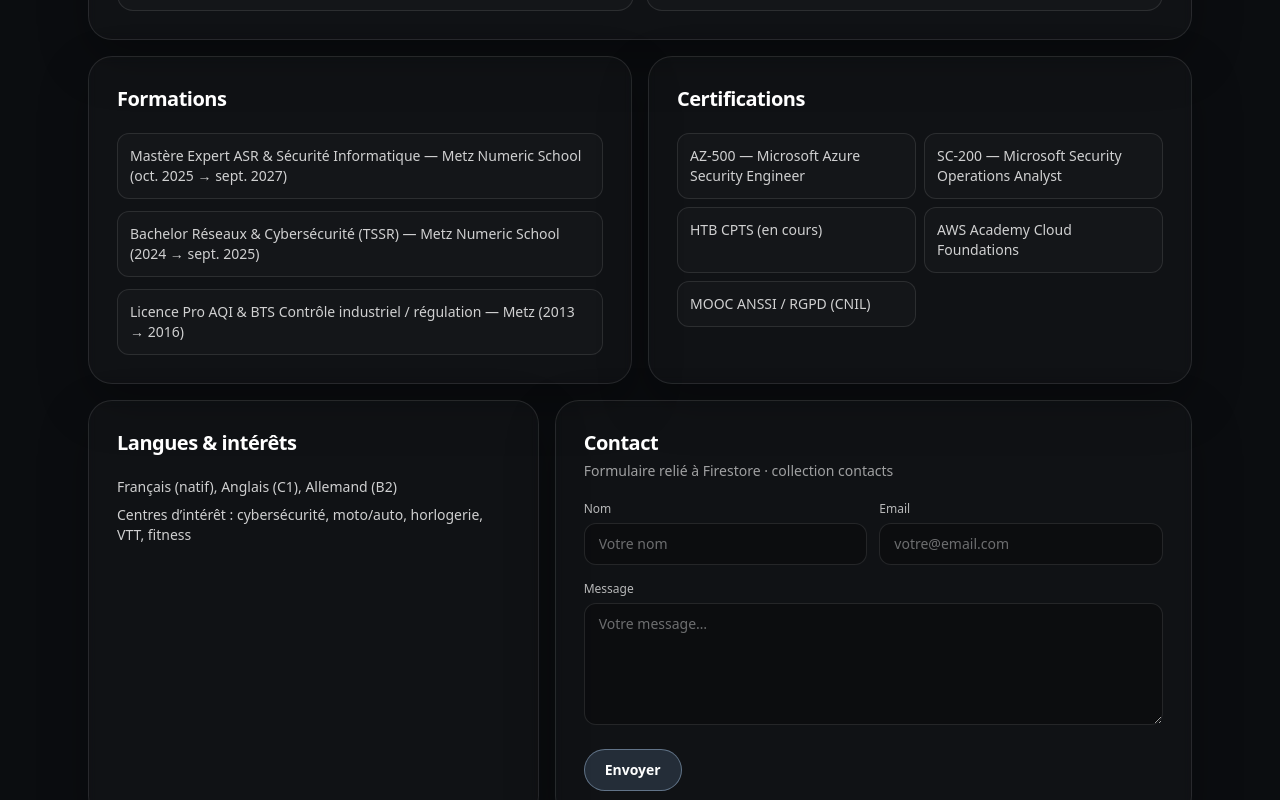
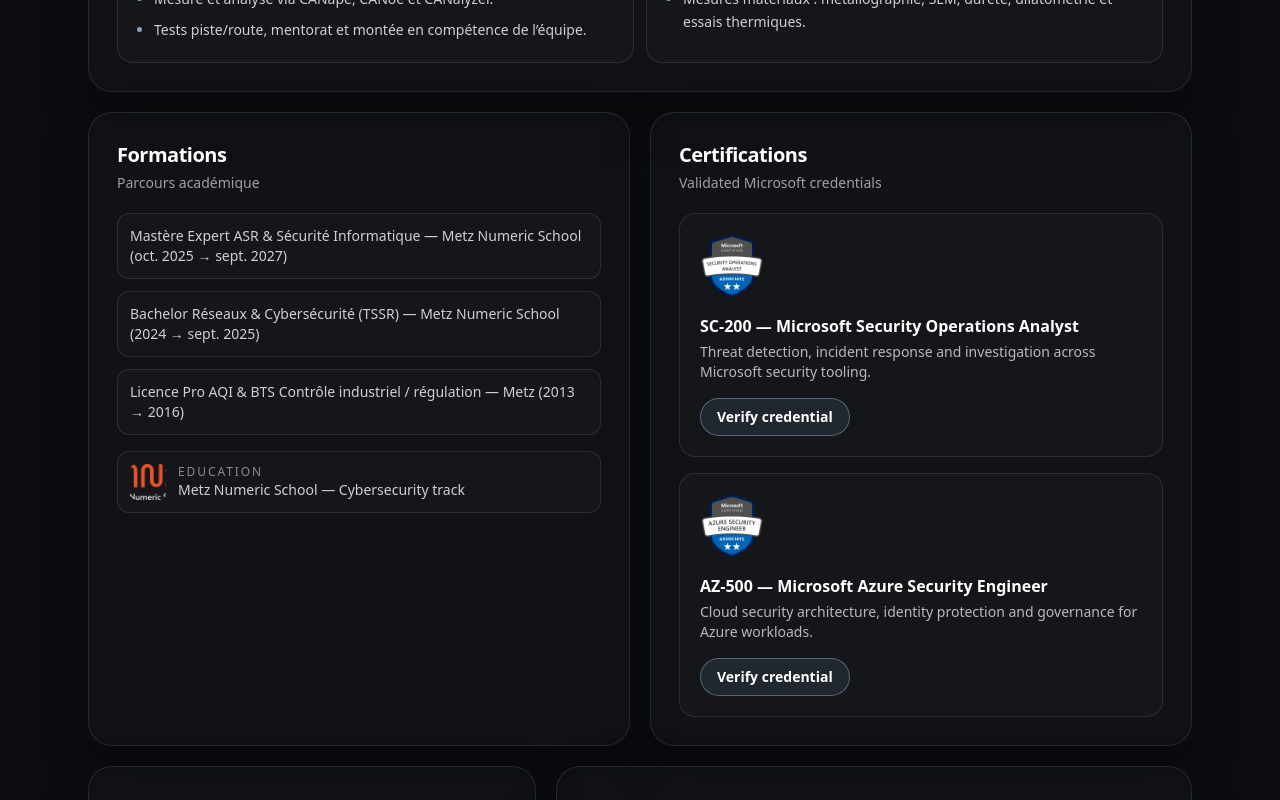
Before and after one commit to Sudo-auke/portfolio-firebase, a React app in the folder frontend/: page / in a window 1280 px wide. Shown: the part 1540-2340 px from the top of the page. Built offline with nearby package versions, Linux system fonts and the light colour scheme; the HTML template or start-up script is replaced by a standard one.

Commit message:
Enhance portfolio branding and certification presentation

```diff
--- a/frontend/src/App.jsx
+++ b/frontend/src/App.jsx
@@ -1,6 +1,12 @@
 import { useMemo, useState } from "react";
 import { db } from "./firebase";
 import { addDoc, collection, serverTimestamp } from "firebase/firestore";
+import microsoftLogo from "./assets/Logo-microsoft.png";
+import sentinelLogo from "./assets/Microsoft_Sentinel.png";
+import schoolLogo from "./assets/logo-ecole-mns.png";
+import az500Badge from "./assets/azure-security-engineer-associate.png";
+import sc200Badge from "./assets/security-operations-analyst-associate.png";
+import cvPdf from "./assets/CV_2025-11-23_Alexandre_Garing.pdf";
 
 function Section({ title, subtitle, children, className = "" }) {
   return (
@@ -67,6 +73,24 @@
   );
 }
 
+function CertificationCard({ image, title, description, verificationLink }) {
+  return (
+    <article className="group rounded-2xl border border-white/10 bg-white/[0.02] p-5 transition-all duration-300 hover:-translate-y-1 hover:border-blue-200/40 hover:shadow-[0_0_35px_rgba(138,180,255,0.18)]">
+      <img src={image} alt={`${title} certification badge`} className="h-16 w-16 rounded-lg object-cover" loading="lazy" />
+      <h3 className="mt-4 text-base font-semibold text-white">{title}</h3>
+      <p className="mt-1 text-sm text-white/70">{description}</p>
+      <a
+        href={verificationLink}
+        target="_blank"
+        rel="noreferrer"
+        className="mt-4 inline-flex rounded-full border border-blue-200/35 bg-blue-300/10 px-4 py-2 text-sm font-semibold text-white transition-all duration-300 hover:border-blue-200/60 hover:bg-blue-300/20 focus-visible:outline-none focus-visible:ring-2 focus-visible:ring-blue-200/45"
+      >
+        Verify credential
+      </a>
+    </article>
+  );
+}
+
 const skillTags = [
   "Microsoft Sentinel",
   "Microsoft Defender XDR",
@@ -125,6 +149,23 @@
       "Référent qualité équipements et suivi métrologie.",
       "Mesures matériaux : métallographie, SEM, dureté, dilatométrie et essais thermiques.",
     ],
+  },
+];
+
+const certifications = [
+  {
+    image: sc200Badge,
+    title: "SC-200 — Microsoft Security Operations Analyst",
+    description: "Threat detection, incident response and investigation across Microsoft security tooling.",
+    verificationLink:
+      "https://learn.microsoft.com/api/credentials/share/fr-fr/agaring/64CCC64B28CE2034?sharingId=4E3CE5C8334C64D1",
+  },
+  {
+    image: az500Badge,
+    title: "AZ-500 — Microsoft Azure Security Engineer",
+    description: "Cloud security architecture, identity protection and governance for Azure workloads.",
+    verificationLink:
+      "https://learn.microsoft.com/api/credentials/share/fr-fr/agaring/766EB8CD7C70FD46?sharingId=4E3CE5C8334C64D1",
   },
 ];
 
@@ -192,6 +233,12 @@
               </p>
               <p className="mt-2 text-sm text-white/55">Grand Est, France · Hybride</p>
 
+              <div className="mt-4 flex items-center gap-3">
+                <img src={microsoftLogo} alt="Microsoft logo" className="h-5 w-auto opacity-80" loading="lazy" />
+                <span className="text-white/35">•</span>
+                <img src={sentinelLogo} alt="Microsoft Sentinel logo" className="h-5 w-auto opacity-80" loading="lazy" />
+              </div>
+
               <div className="mt-6 flex flex-wrap gap-2.5">
                 <Pill>Microsoft Sentinel</Pill>
                 <Pill>Defender XDR</Pill>
@@ -203,6 +250,7 @@
             </div>
 
             <nav className="flex flex-wrap gap-2 self-start lg:justify-end">
+              <LinkButton href={cvPdf}>Download CV (PDF)</LinkButton>
               <LinkButton href="https://www.linkedin.com/in/alexandre-garing/">LinkedIn</LinkButton>
               <LinkButton href="https://github.com/Sudo-auke">GitHub</LinkButton>
               <LinkButton href="#contact" primary>
@@ -212,7 +260,7 @@
           </div>
         </header>
 
-        <main className="mt-6 grid gap-4 lg:grid-cols-12">
+        <main className="mt-8 grid gap-5 lg:grid-cols-12">
           <Section title="Profil" className="lg:col-span-5">
             <p className="text-sm leading-relaxed text-white/80 sm:text-[15px]">
               Spécialisé en sécurité cloud Microsoft, SOC operations et engineering de détection : Sentinel SIEM, Defender XDR,
@@ -241,7 +289,7 @@
             </div>
           </Section>
 
-          <Section title="Formations" className="lg:col-span-6">
+          <Section title="Formations" subtitle="Parcours académique" className="lg:col-span-6">
             <ul className="space-y-3 text-sm text-white/80">
               <li className="rounded-xl border border-white/10 bg-white/[0.02] p-3">
                 Mastère Expert ASR &amp; Sécurité Informatique — Metz Numeric School (oct. 2025 → sept. 2027)
@@ -253,22 +301,25 @@
                 Licence Pro AQI &amp; BTS Contrôle industriel / régulation — Metz (2013 → 2016)
               </li>
             </ul>
+            <div className="mt-4 flex items-center gap-3 rounded-xl border border-white/10 bg-white/[0.02] p-3">
+              <img src={schoolLogo} alt="Metz Numeric School logo" className="h-9 w-9 rounded-md object-cover opacity-90" loading="lazy" />
+              <div>
+                <p className="text-xs uppercase tracking-[0.16em] text-white/50">Education</p>
+                <p className="text-sm text-white/80">Metz Numeric School — Cybersecurity track</p>
+              </div>
+            </div>
           </Section>
 
-          <Section title="Certifications" className="lg:col-span-6">
-            <ul className="grid gap-2 text-sm text-white/80 sm:grid-cols-2">
-              {[
-                "AZ-500 — Microsoft Azure Security Engineer",
-                "SC-200 — Microsoft Security Operations Analyst",
-                "HTB CPTS (en cours)",
-                "AWS Academy Cloud Foundations",
-                "MOOC ANSSI / RGPD (CNIL)",
-              ].map((item) => (
-                <li key={item} className="rounded-xl border border-white/10 bg-white/[0.02] p-3">
-                  {item}
-                </li>
+          <Section
+            title="Certifications"
+            subtitle="Validated Microsoft credentials"
+            className="lg:col-span-6"
+          >
+            <div className="grid gap-4 md:grid-cols-2 lg:grid-cols-1">
+              {certifications.map((certification) => (
+                <CertificationCard key={certification.title} {...certification} />
               ))}
-            </ul>
+            </div>
           </Section>
 
           <Section title="Langues & intérêts" className="lg:col-span-5">
```
